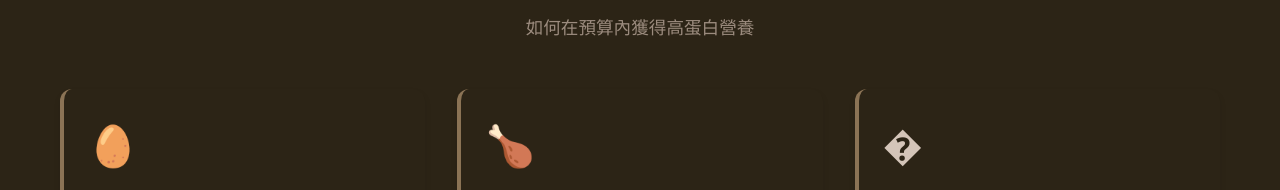
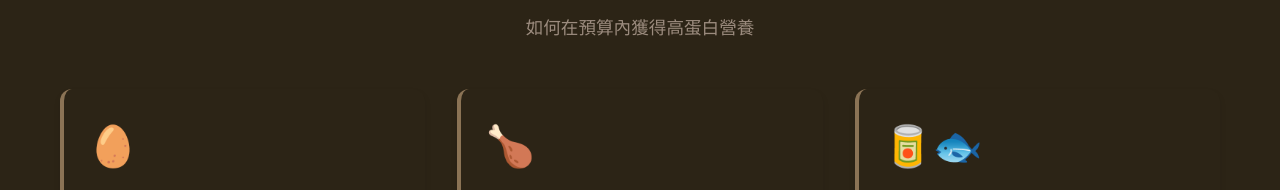
Before and after one commit to h310107-del/bob, a website: page index.html in a window 1280 px wide. Shown: the part 1967-2157 px from the top of the page. Drawn offline with Linux system fonts and the light colour scheme.

Commit message:
Fix canned tuna icon with can and fish emojis

```diff
--- a/index.html
+++ b/index.html
@@ -141,7 +141,7 @@
 
                     <!-- 便宜蛋白質來源 3 -->
                     <div class="protein-card">
-                        <div class="protein-icon">�</div>
+                        <div class="protein-icon">🥫🐟</div>
                         <h3>罐頭鮪魚</h3>
                         <p class="protein-amount">蛋白質：26g/100g</p>
                         <p>高蛋白低脂肪，富含 Omega-3 厚脛。保存久，便於搽帶。</p>
```
